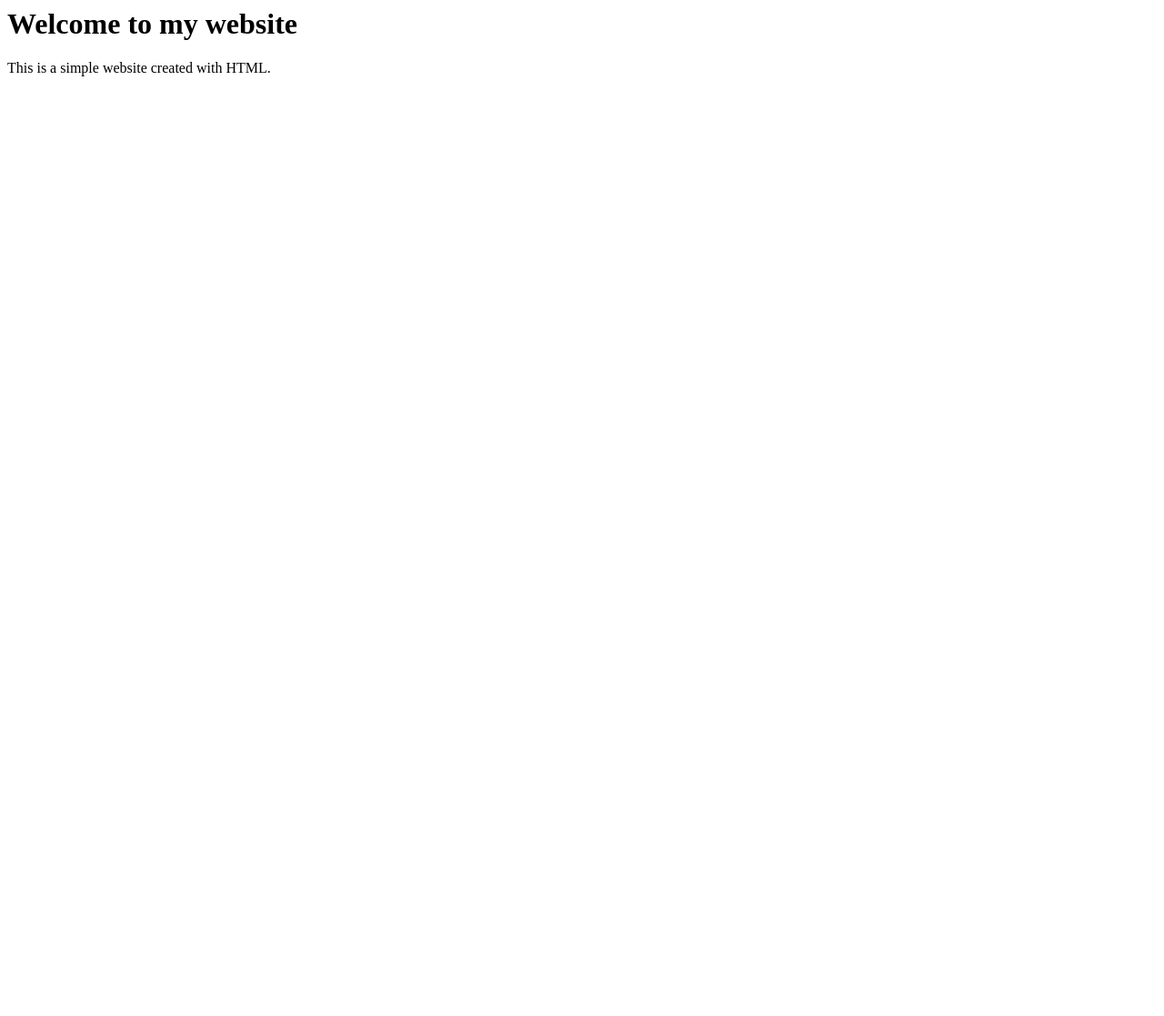
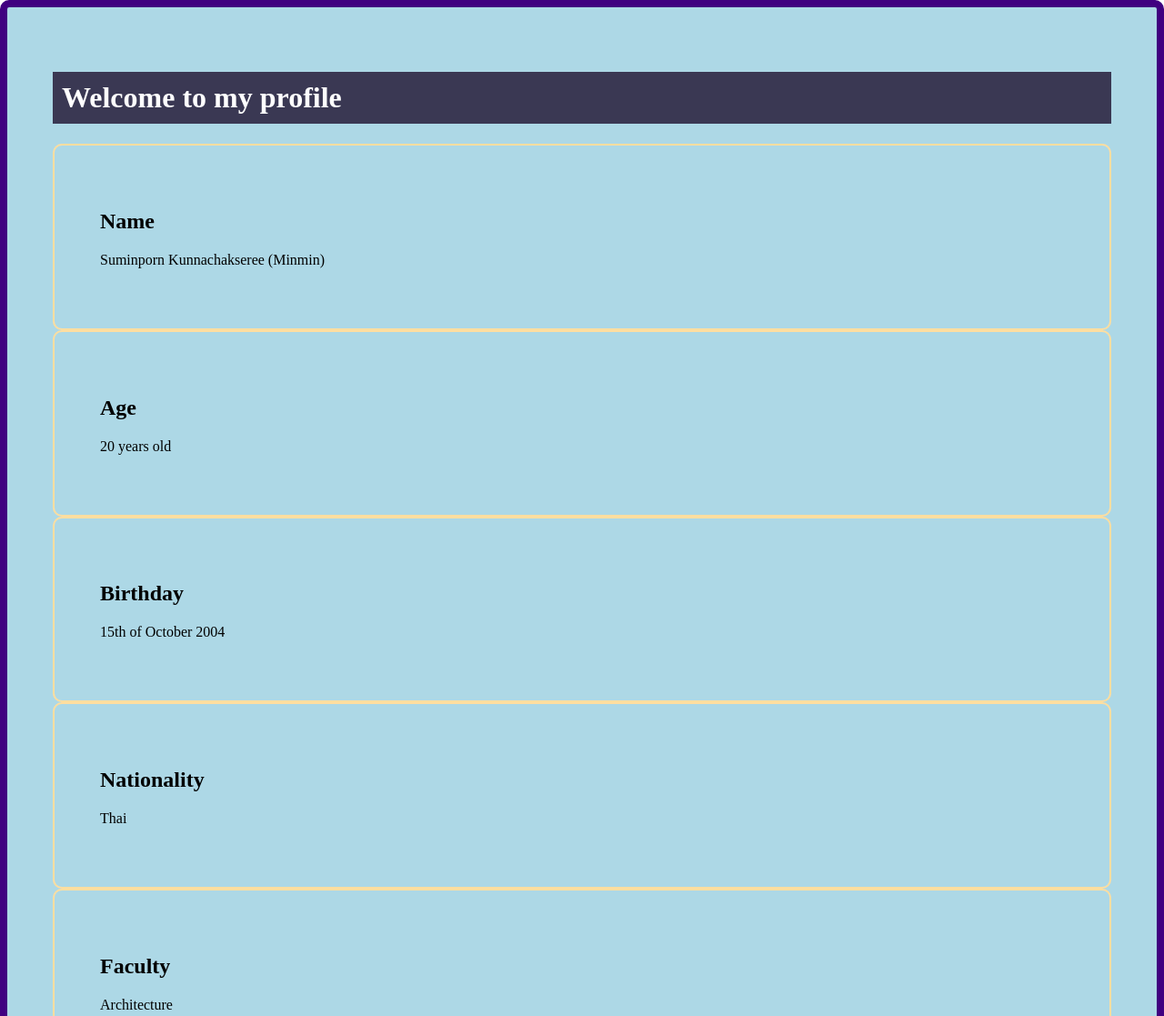
Before and after one commit to Suminporn/basic-git-class, a plain HTML site: page index.html in a window 1280 px wide. Shown: the top 1117 px of the page at 91% size. Before the commit the page ends 800 px from the top, so only its background shows below. Drawn offline with Linux system fonts and the light colour scheme.

Commit message:
profile homework

```diff
--- a/index.html
+++ b/index.html
@@ -1,9 +1,40 @@
 <html>
     <head>
         <title>MM's Website</title>
+        <link rel="stylesheet" href="style.css">
     </head>
     <body>
-        <h1>Welcome to my website</h1>
-        <p>This is a simple website created with HTML.</p>
+        <div class="container">
+         <h1 class="dark-bg">Welcome to my profile</h1>
+          <div>
+            <h2>Name</h2>
+            <p>Suminporn Kunnachakseree (Minmin)</p>
+          </div>
+          <div>
+            <h2>Age</h2>
+            <p>20 years old</p>
+          </div>
+          <div>
+            <h2>Birthday</h2>
+            <p>15th of October 2004</p>
+          </div>
+          <div>
+            <h2>Nationality</h2>
+            <p>Thai</p>
+          </div>
+          <div>
+            <h2>Faculty</h2>
+            <p>Architecture</p>
+          </div>
+          <div>
+            <h2>Hobbies</h2>
+            <p>Playing rhythm games, Reading manga, Listening to music</p>
+          </div>
+          <div>
+            <h2>Favorite food</h2>
+            <p>Stir-fried chicken with ginger, Matcha, Baumkuchen</p>
+          </div>
+        </div>
+        <div class="dark-bg">Email: minmin1527ryo@gmail.com</div>
     </body>
 </html>
--- /dev/null
+++ b/style.css
@@ -0,0 +1,39 @@
+body {
+    padding: 0;
+    margin: 0;
+}
+
+h1 {
+    color: blue;
+}
+
+div {
+    background-color: lightblue;
+    border: 2px solid rgb(255, 222, 160);
+    padding: 50px;
+    border-radius: 10px;
+}
+
+.dark-bg {
+    background-color: rgb(42, 4, 66);
+    color: white;
+    border: 3px solid white;
+}
+
+h1.dark-bg {
+    background-color: rgb(58, 56, 83);
+    color: white;
+    border:10px solid rgb(58, 56, 83);
+}
+
+.container {
+    border: 8px solid rgb(64, 0, 128);
+}
+
+h1.container {
+    font-size: 150px;
+}
+
+.container.heading {
+    font-size: 120px;
+}
```
